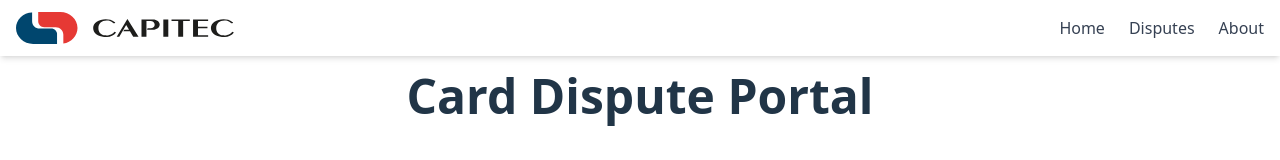
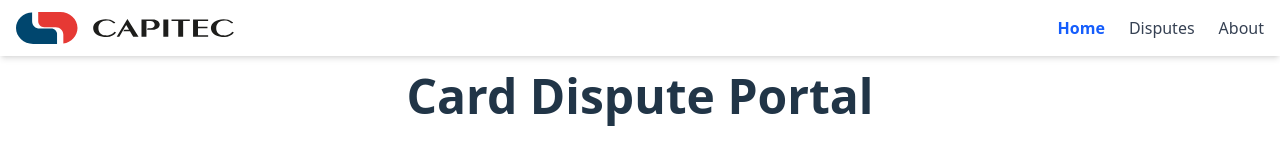
Before and after one commit to Junior-moraba/card-dispute-portal-FE, a React (Vite) app: page / in a window 1280 px wide. Shown: the top 160 px of the page. Built offline with nearby package versions, Linux system fonts and the light colour scheme.

Commit message:
add navigation util

```diff
--- a/src/components/Header.tsx
+++ b/src/components/Header.tsx
@@ -1,5 +1,6 @@
-
 import React, { useState } from 'react';
+import { useNavigation } from '../utils/navigation';
+import { useLocation } from 'react-router-dom';
 
 interface HeaderProps {
   logoSrc?: string;
@@ -17,33 +18,43 @@ const Header: React.FC<HeaderProps> = ({
   ]
 }) => {
   const [isMenuOpen, setIsMenuOpen] = useState(false);
+  const { goTo, goHome } = useNavigation();
+  const location = useLocation();
 
   const toggleMenu = () => {
     setIsMenuOpen(!isMenuOpen);
   };
 
+  const isActive = (href: string) => location.pathname === href;
+
   return (
     <header className="bg-white flex min-w-screen shadow-md">
       <div className="container mx-auto px-4 py-3 flex justify-between items-center">
-        {/* Logo */}
         <div className="flex items-center">
-          <img src={logoSrc} alt={logoAlt} className="h-8 w-auto" />
+          <img
+            onClick={goHome}
+            src={logoSrc}
+            alt={logoAlt}
+            className="h-8 w-auto cursor-pointer"
+          />
         </div>
 
-        {/* Desktop Menu */}
         <nav className="hidden md:flex space-x-6">
           {menuItems.map((item, index) => (
-            <a
+            <button
               key={index}
-              href={item.href}
-              className="text-gray-700 hover:text-blue-600 transition-colors duration-200"
+              onClick={() => goTo(item.href)}
+              className={`transition-colors duration-200 ${
+                isActive(item.href)
+                  ? 'text-blue-600 font-semibold'
+                  : 'text-gray-700 hover:text-blue-600'
+              }`}
             >
               {item.label}
-            </a>
+            </button>
           ))}
         </nav>
 
-        {/* Mobile Menu Button */}
         <button
           onClick={toggleMenu}
           className="md:hidden flex flex-col justify-center items-center w-6 h-6 space-y-1"
@@ -55,18 +66,23 @@ const Header: React.FC<HeaderProps> = ({
         </button>
       </div>
 
-      {/* Mobile Menu */}
       <div className={`md:hidden transition-all duration-300 ease-in-out ${isMenuOpen ? 'max-h-64 opacity-100' : 'max-h-0 opacity-0'} overflow-hidden`}>
         <nav className="px-4 py-2 bg-gray-50">
           {menuItems.map((item, index) => (
-            <a
+            <button
               key={index}
-              href={item.href}
-              className="block py-2 text-gray-700 hover:text-blue-600 transition-colors duration-200"
-              onClick={() => setIsMenuOpen(false)}
+              onClick={() => {
+                goTo(item.href);
+                setIsMenuOpen(false);
+              }}
+              className={`block w-full text-left py-2 transition-colors duration-200 ${
+                isActive(item.href)
+                  ? 'text-blue-600 font-semibold'
+                  : 'text-gray-700 hover:text-blue-600'
+              }`}
             >
               {item.label}
-            </a>
+            </button>
           ))}
         </nav>
       </div>
--- /dev/null
+++ b/src/utils/navigation.ts
@@ -0,0 +1,23 @@
+import { useNavigate as useRouterNavigate } from 'react-router-dom';
+
+export const useNavigation = () => {
+  const navigate = useRouterNavigate();
+
+  const goTo = (path: string) => {
+    navigate(path);
+  };
+
+  const goBack = () => {
+    navigate(-1);
+  };
+
+  const goHome = () => {
+    navigate('/');
+  };
+
+  const goToDisputes = () => {
+    navigate('/disputes');
+  };
+
+  return { goTo, goBack, goHome, goToDisputes };
+};
```
